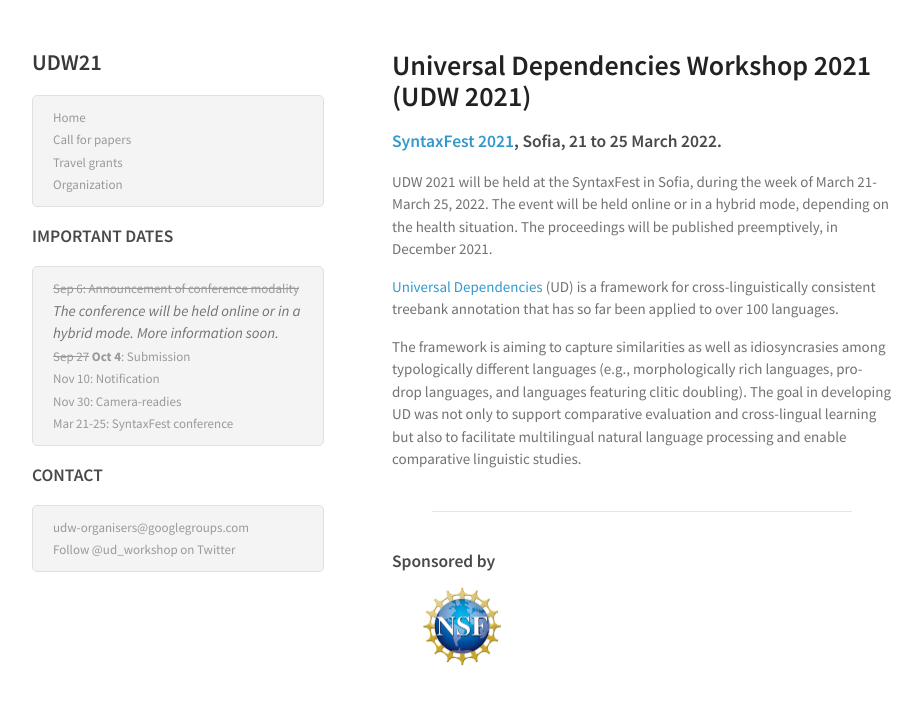
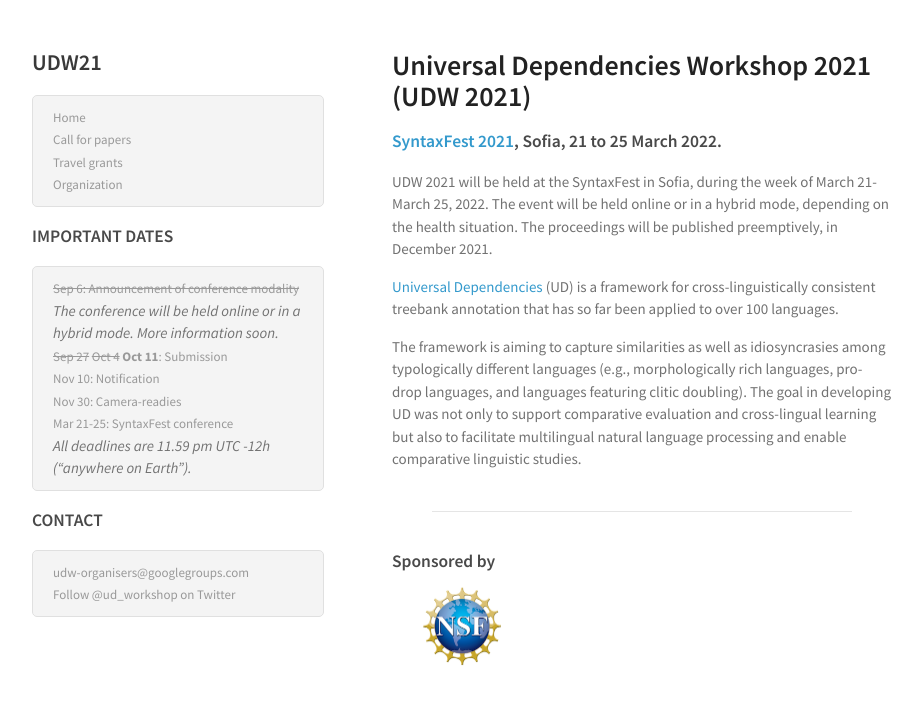
Before and after one commit to UniversalDependencies/udw21, a Jekyll site: the page built from index.md, in a window 1280 px wide. Shown: the top 705 px of the page, without its empty margins (178-1100 px from the left). Built offline with Jekyll 4.4.1, drawn with Linux system fonts in a browser that asks for light colours.

Commit message:
deadline modified

```diff
--- a/_includes/header.html
+++ b/_includes/header.html
@@ -15,10 +15,11 @@
 <ul>
     <li><span><del>Sep 6: Announcement of conference modality</del></span></li>
     <li><i>The conference will be held online or in a hybrid mode. More information soon.</i></li>
-    <li><span><del>Sep 27</del> <b>Oct 4</b>: Submission</span></li>
+    <li><span><del>Sep 27</del> <del>Oct 4</del>  <b>Oct 11</b>: Submission</span></li>
     <li><span>Nov 10: Notification</span></li>
     <li><span>Nov 30: Camera-readies</span></li>
     <li><span>Mar 21-25: SyntaxFest conference</span></li>
+    <i>All deadlines are 11.59 pm UTC -12h (“anywhere on Earth”).</i>
 </ul>
 
 
```
